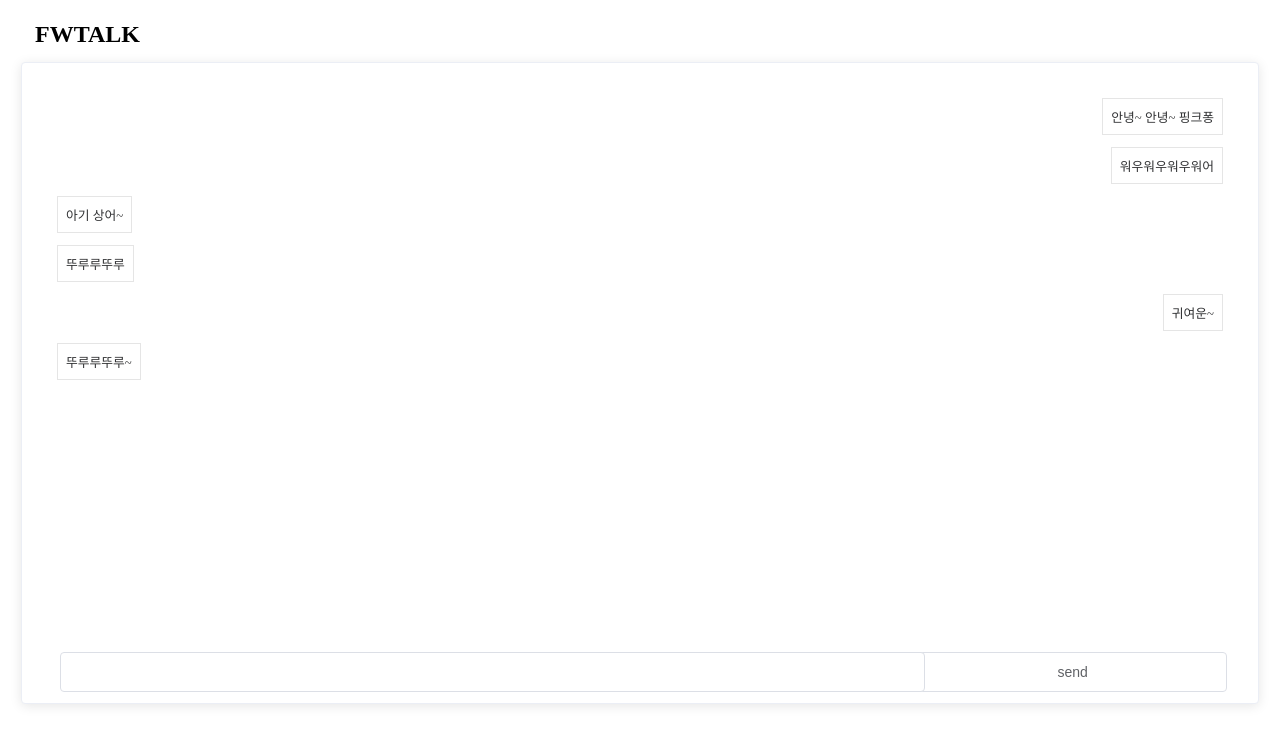
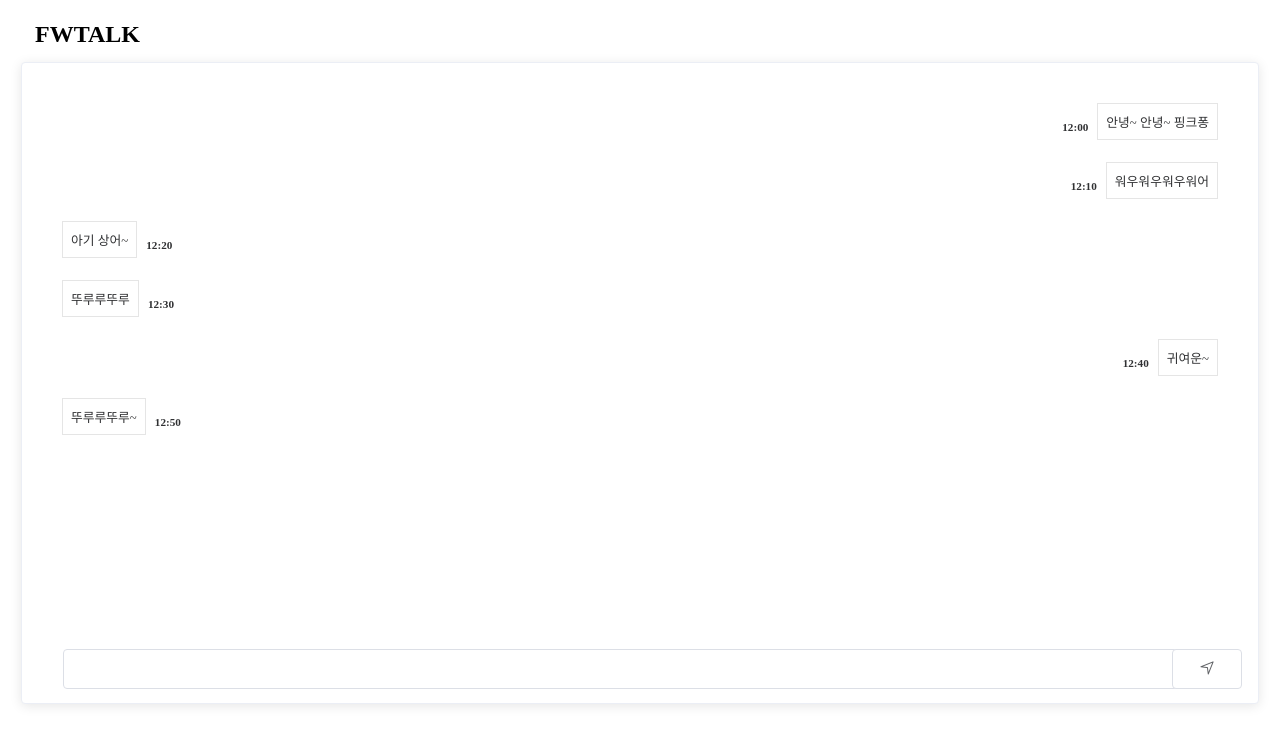
Before and after one commit to c10q/vue_cli, a Vue app: page /chat in a window 1280 px wide. Shown: the top 744 px of the page. Built offline with nearby package versions, Linux system fonts and the light colour scheme; no server answers; sample sign-in values are in the browser's storage.

Commit message:
채팅창 view에 작성시간 추가

```diff
--- a/src/views/Chat.vue
+++ b/src/views/Chat.vue
@@ -1,12 +1,15 @@
 <template>
   <el-card>
-    <div v-for="(chat, i) in chats" :key="i" :style="[chat.uid === 1 ? {'text-align' : 'right'} : {}]">
-      <p>{{ chat.message }}</p>
+    <div class="chat-box" v-for="(chat, i) in chats" :key="i" :style="[chat.uid === 1 ? {'text-align' : 'right'} : {}]">
+      <div class="chat-box-inner">
+        <p>{{ chat.message }}</p>
+        <h5 :style="[chat.uid === 1 ? {'right' : '100%'} : {'left' : '100%'}]">{{ chat.time }}</h5>
+      </div>
     </div>
-    <div id="input-bar">
-      <el-input type="text" v-model="msg" class="chat-input"/>
-      <el-button>send</el-button>
-    </div>
+      <div id="input-bar">
+        <el-input type="text" v-model="msg" class="chat-input"/>
+        <button class="input-btn"><i class="el-icon-position"></i></button>
+      </div>
   </el-card>
 </template>
 
@@ -17,12 +20,12 @@ export default {
     return {
       msg: "",
       chats: [
-        {uid: 1, message: '안녕~ 안녕~ 핑크퐁'},
-        {uid: 1, message: '워우워우워우워어'},
-        {uid: 2, message: '아기 상어~'},
-        {uid: 2, message: '뚜루루뚜루'},
-        {uid: 1, message: '귀여운~'},
-        {uid: 2, message: '뚜루루뚜루~'},
+        {uid: 1, message: '안녕~ 안녕~ 핑크퐁', time: '12:00'},
+        {uid: 1, message: '워우워우워우워어', time: '12:10'},
+        {uid: 2, message: '아기 상어~', time: '12:20'},
+        {uid: 2, message: '뚜루루뚜루', time: '12:30'},
+        {uid: 1, message: '귀여운~', time: '12:40'},
+        {uid: 2, message: '뚜루루뚜루~', time: '12:50'},
       ]
     }
   }
@@ -30,37 +33,66 @@ export default {
 </script>
 
 <style scoped>
-div {
+.chat-box {
   margin: 4px;
 }
-
+.chat-box-inner{
+  display: inline-block;
+  position: relative;
+  max-width: 70%;
+}
+h5{
+  position: absolute;
+  bottom: 2px;
+  font-size: 0.7em;
+}
 p {
-  margin: 4px;
+  margin: 2px;
   padding: 8px;
   border: 1px solid #e5e5e5;
   font-size: 0.8em;
   display: inline-block;
 }
-
 #input-bar {
   position: absolute;
   bottom: 0;
-  width: 100%;
+  overflow: hidden;
+  width: calc( 100% - 50px) ;
 }
-
 .el-input {
   margin: 0;
-  width: 70%;
+  width: calc( 100% - 70px) ;
   display: inline-block;
 }
-
 .el-button {
   margin: 0;
   width: 25%;
   padding: 12px;
   display: inline-block;
+  height: 50px;
 }
-
+.el-icon-position{
+  padding: 0;
+  margin: 0;
+}
+.input-btn{
+    display: inline-block;
+    position: relative;
+    height: 40px;
+    cursor: pointer;
+    background: #FFF;
+    border: 1px solid #DCDFE6;
+    color: #606266;
+    -webkit-appearance: none;
+    text-align: center;
+    box-sizing: border-box;
+    outline: 0;
+    margin: 0;
+    padding: 0 15px;
+    font-size: 16px;
+    border-radius: 4px;
+    width: 70px;
+}
 .el-card {
   position: relative;
   vertical-align: bottom;
@@ -68,4 +100,7 @@ p {
   margin: 0;
   padding: 0;
 }
+.el-card-body{
+  padding: 10px;
+}
 </style>
```
